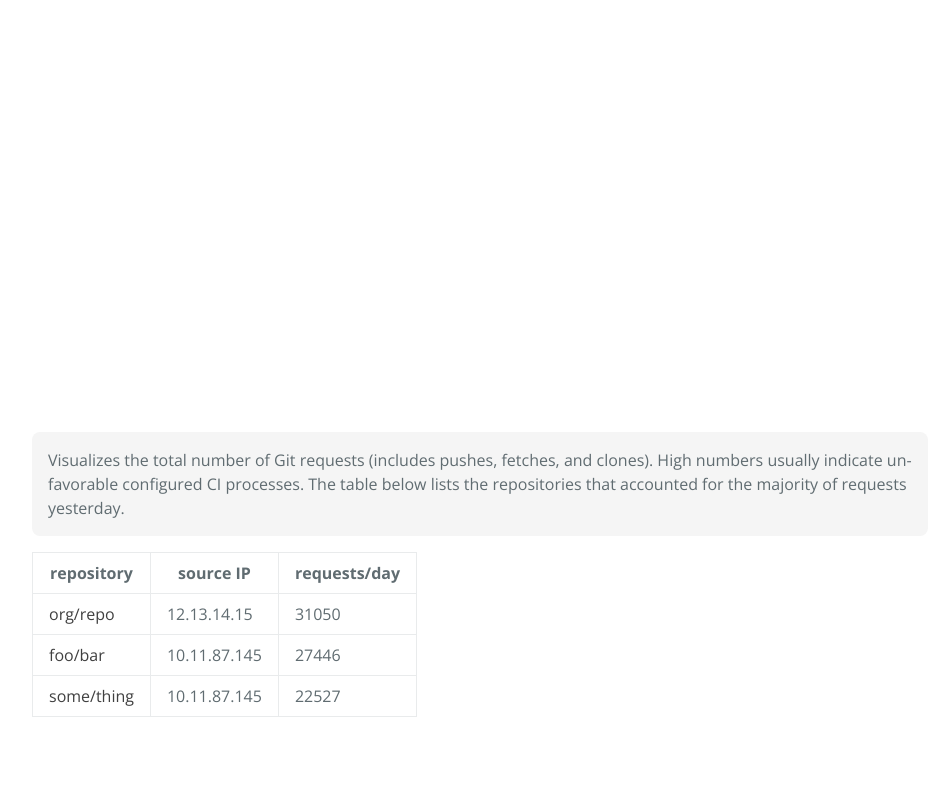
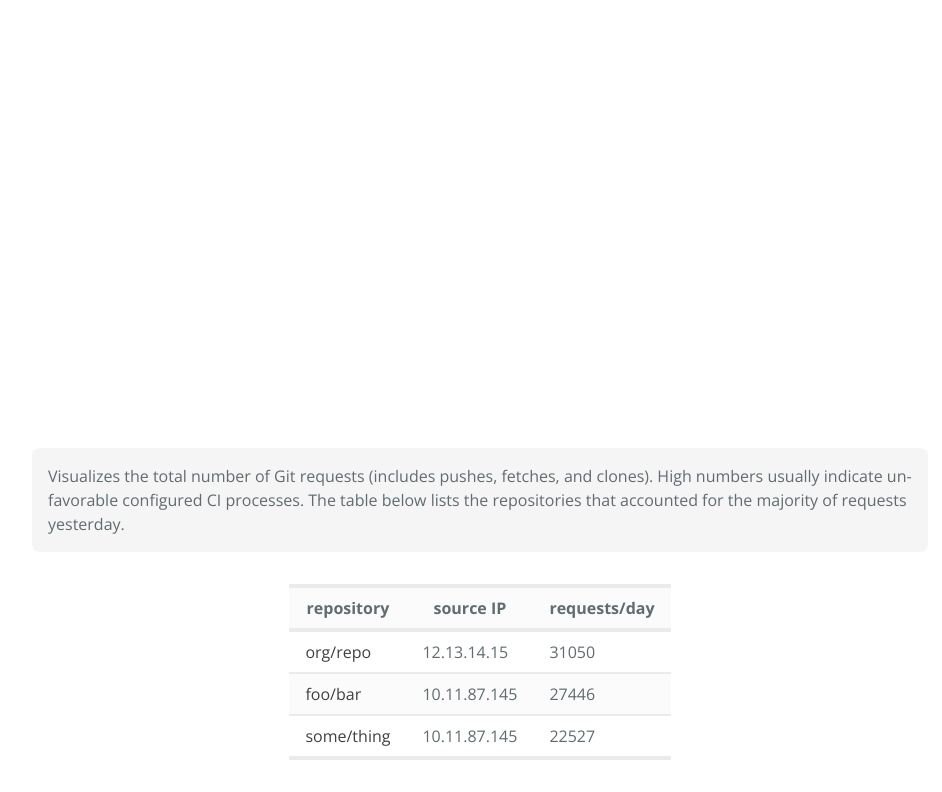
Before and after one commit to Autodesk/hubble, a Jekyll site: the page built from docs/housekeeping-git-requests.html, in a window 1280 px wide. Shown: the part 320-1112 px from the top of the page, without its empty margins (160-1102 px from the left). Built offline with Jekyll 4.4.1, drawn with Linux system fonts in a browser that asks for light colours; nearby versions of some CDN libraries; before the commit the page ends 1069 px from its top, so only the background shows below that.

Commit message:
Tweaked stylesheet for tables.

```diff
--- a/docs/assets/css/stylesheet.css
+++ b/docs/assets/css/stylesheet.css
@@ -158,9 +158,19 @@ a:hover
 	}
 }
 
-.main-content :first-child
+.main-content > *
+{
+	margin-bottom: 2rem;
+}
+
+.main-content > *:first-child
 {
 	margin-top: 0;
+}
+
+.main-content > *:last-child
+{
+	margin-bottom: 0;
 }
 
 .main-content img
@@ -173,8 +183,8 @@ a:hover
 	font-size: 1.5rem;
 	color: #21a0a7;
 	font-weight: normal;
-	margin-bottom: 1rem;
-	margin-top: 2rem;
+	margin-bottom: 2rem;
+	margin-top: 6rem;
 }
 
 .main-content p
@@ -280,22 +290,42 @@ a:hover
 
 .main-content table
 {
-	display: block;
+	margin-left: auto;
+	margin-right: auto;
 	overflow: auto;
-	padding-top: 1rem;
-	width: 100%;
 	word-break: keep-all;
 	word-break: normal;
 }
 
-.main-content table th
+.main-content table
 {
+	border-top: 4px solid #e9ebec;
+	border-bottom: 4px solid #e9ebec;
+}
+
+.main-content table thead
+{
+	border-bottom: 4px solid #e9ebec;
 	font-weight: bold;
+}
+
+.main-content table tr
+{
+	border-bottom: 2px solid #e9ebec;
+}
+
+.main-content table tr:last-child
+{
+	border-bottom: none;
+}
+
+.main-content table th, .main-content table tr:nth-child(even)
+{
+	background-color: #fbfbfb;
 }
 
 .main-content table th, .main-content table td
 {
-	border: 1px solid #e9ebec;
 	padding: 0.5rem 1rem;
 }
 
--- a/docs/housekeeping-git-requests.html
+++ b/docs/housekeeping-git-requests.html
@@ -28,7 +28,11 @@ permalink: /housekeeping-git-requests
 	</div>
 </div>
 
-<table
-	class="table"
-	data-url="{{ site.dataURL }}/git-requests-detailed.tsv"
-></table>
+<div class="row">
+	<div class="col-main">
+		<table
+			class="table"
+			data-url="{{ site.dataURL }}/git-requests-detailed.tsv"
+		></table>
+	</div>
+</div>
```
Also changed, not shown: docs/housekeeping-api-requests.html (+8 -4 lines), docs/housekeeping-forks.html (+8 -4 lines), docs/housekeeping-git-traffic.html (+8 -4 lines), docs/recommendations.html (+8 -4 lines).
